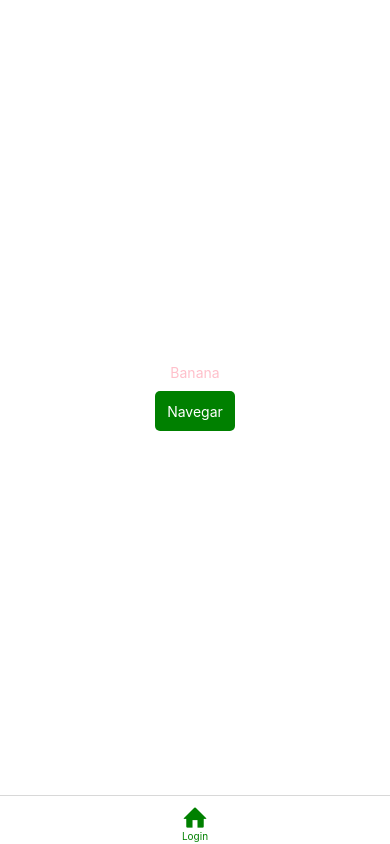
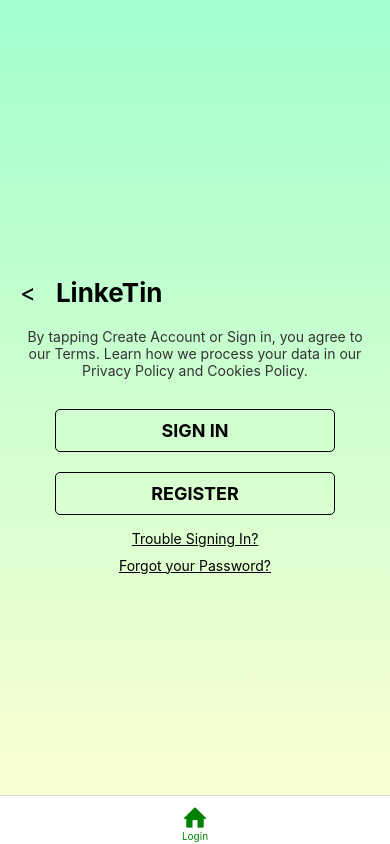
Before and after one commit to GuilhermeLouli/LinkeTin, a React Native app: screen /Login in a window 390 px wide. Built offline with nearby package versions, Linux system fonts and the light colour scheme.

Commit message:
loginscreen.js atualizado

```diff
--- a/App.js
+++ b/App.js
@@ -2,7 +2,7 @@ import { createBottomTabNavigator } from '@react-navigation/bottom-tabs'
 import { NavigationContainer } from '@react-navigation/native'
 import { createStackNavigator } from '@react-navigation/stack'
 
-import LoginScreen from './src/screens/LoginScreen'
+import LoginScreen from './src/screens/LoginScreen.js'
 import RegistryScreen from './src/screens/RegistryScreen'
 
 import { Entypo } from '@expo/vector-icons';
--- a/package.json
+++ b/package.json
@@ -14,6 +14,7 @@
     "@react-navigation/native": "^6.1.17",
     "@react-navigation/stack": "^6.3.29",
     "expo": "~51.0.13",
+    "expo-linear-gradient": "^13.0.2",
     "expo-status-bar": "~1.12.1",
     "react": "18.2.0",
     "react-dom": "18.2.0",
--- a/src/screens/LoginScreen.js
+++ b/src/screens/LoginScreen.js
@@ -1,43 +1,84 @@
-import React from 'react'
-import { Pressable, StyleSheet, Text, View } from 'react-native'
+import React from 'react';
+import { View, Text, Pressable, StyleSheet } from 'react-native';
+import { LinearGradient } from 'expo-linear-gradient';
 
-export default function LoginScreen({ navigation }) {
-
+const LoginScreen = () => {
   return (
-    <View style={styles.container}>
-
-      <Text style={styles.content} >
-        Banana
+    <LinearGradient
+      colors={['#a1ffce', '#faffd1']}
+      style={styles.container}
+    >
+      <View style={styles.header}>
+        <Pressable style={styles.backButton}>
+          <Text style={styles.arrowIcon}>{'<'}</Text>
+        </Pressable>
+        <Text style={styles.logo}>LinkeTin</Text>
+      </View>
+      <Text style={styles.termsText}>
+        By tapping Create Account or Sign in, you agree to our Terms. Learn how
+        we process your data in our Privacy Policy and Cookies Policy.
       </Text>
-
-      <Pressable style={styles.button} onPress={() => navigation.navigate('Registry')} >
-        <Text style={styles.buttonText}>Navegar</Text>
+      <Pressable style={styles.button}>
+        <Text style={styles.buttonText}>SIGN IN</Text>
       </Pressable>
-
-    </View>
-  )
-}
+      <Pressable style={styles.button}>
+        <Text style={styles.buttonText}>REGISTER</Text>
+      </Pressable>
+      <Text style={styles.linkText}>Trouble Signing In?</Text>
+      <Text style={styles.linkText}>Forgot your Password?</Text>
+    </LinearGradient>
+  );
+};
 
 const styles = StyleSheet.create({
   container: {
     flex: 1,
-    backgroundColor: '#fff',
+    justifyContent: 'center',
     alignItems: 'center',
-    justifyContent: 'center',
+    paddingHorizontal: 20,
   },
-  content: {
-    color: 'pink'
+  header: {
+    flexDirection: 'row',
+    alignItems: 'center',
+    alignSelf: 'flex-start',
+    marginTop: 60,
+  },
+  backButton: {
+    marginRight: 20,
+  },
+  arrowIcon: {
+    fontSize: 24,
+    color: '#000',
+  },
+  logo: {
+    fontSize: 26,
+    fontWeight: 'bold',
+    color: '#000',
+  },
+  termsText: {
+    textAlign: 'center',
+    color: '#333',
+    marginVertical: 20,
   },
   button: {
-    marginTop: '10px',
-    width: '80px',
-    height: '40px',
-    borderRadius: '5px',
-    backgroundColor: 'green',
+    width: '80%',
+    paddingVertical: 10,
+    marginVertical: 10,
     alignItems: 'center',
-    justifyContent: 'center',
+    borderWidth: 1,
+    borderColor: '#000',
+    borderRadius: 5,
   },
   buttonText: {
-    color: 'white'
-  }
+    fontSize: 18,
+    fontWeight: 'bold',
+    color: '#000',
+  },
+  linkText: {
+    color: '#000',
+    textDecorationLine: 'underline',
+    marginVertical: 5,
+  },
 });
+
+export default LoginScreen;
```
Also changed, not shown: 2 other files (tests, documents, lock files or other folders).
